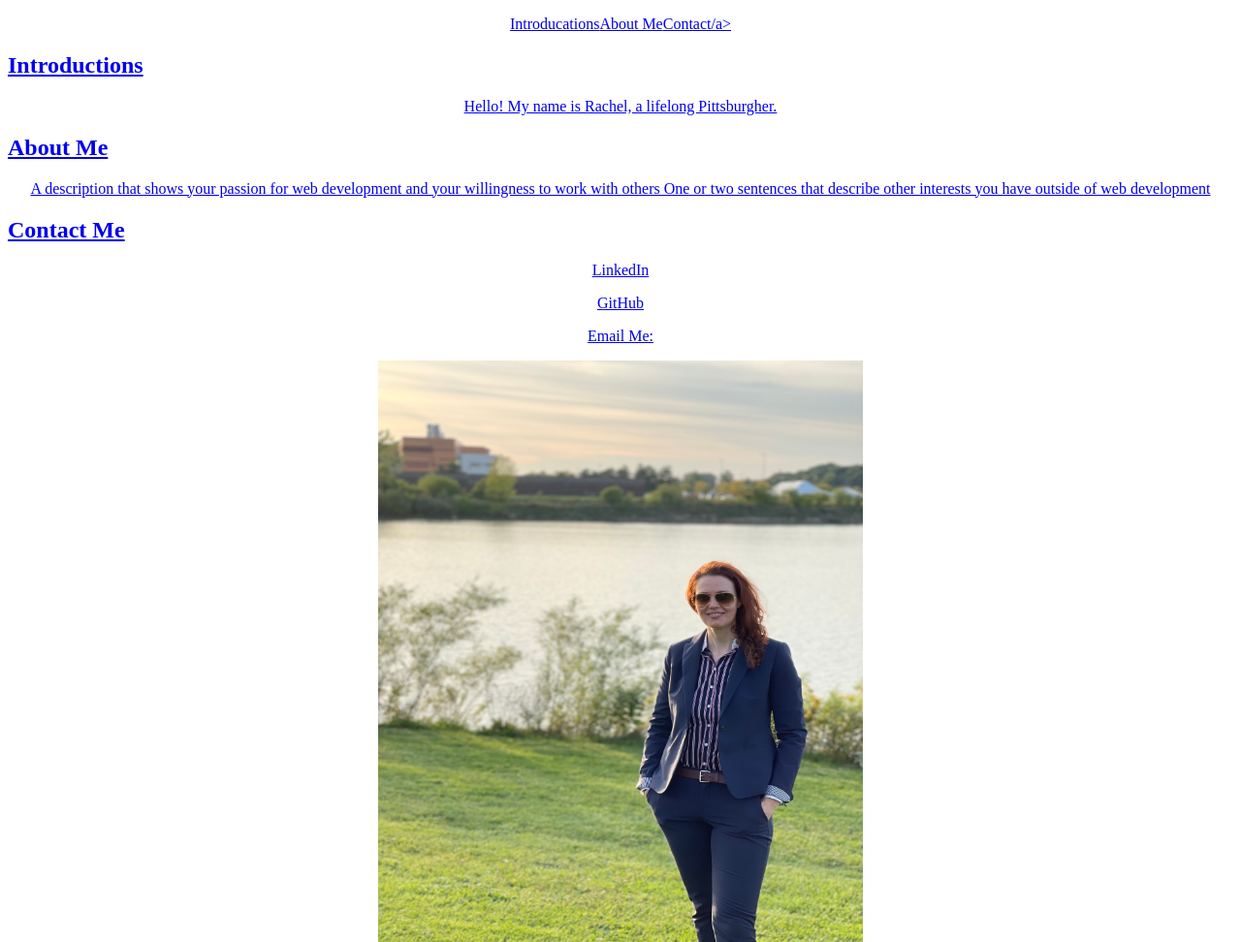
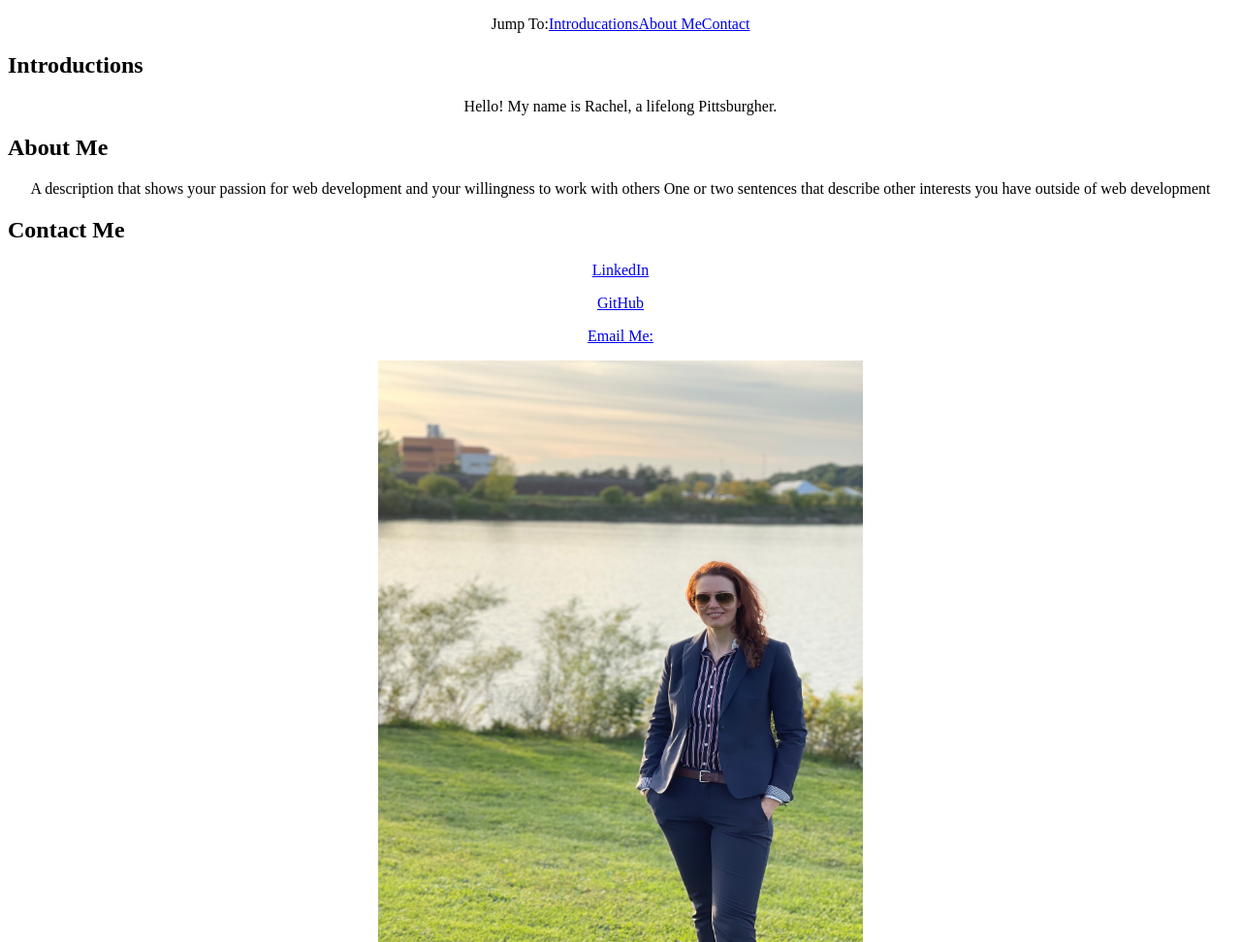
Before and after one commit to rachel-cunningham/about-me, a plain HTML site: page index.html in a window 1280 px wide. Shown: the whole page at 97% size. Drawn offline with Linux system fonts and the light colour scheme.

Commit message:
Update index.html

```diff
--- a/index.html
+++ b/index.html
@@ -8,10 +8,10 @@
   </head>
   <body>
     <main>
-      <p>
+      <p> Jump To:
       <a href="Introductions">Introducations</a><br>
       <a href="About Me">About Me</a><br>
-      <a href="Contact">Contact/a><br>
+      <a href="Contact">Contact</a><br>
       </p>
         <section id = "Introductions">
           <article>
```
